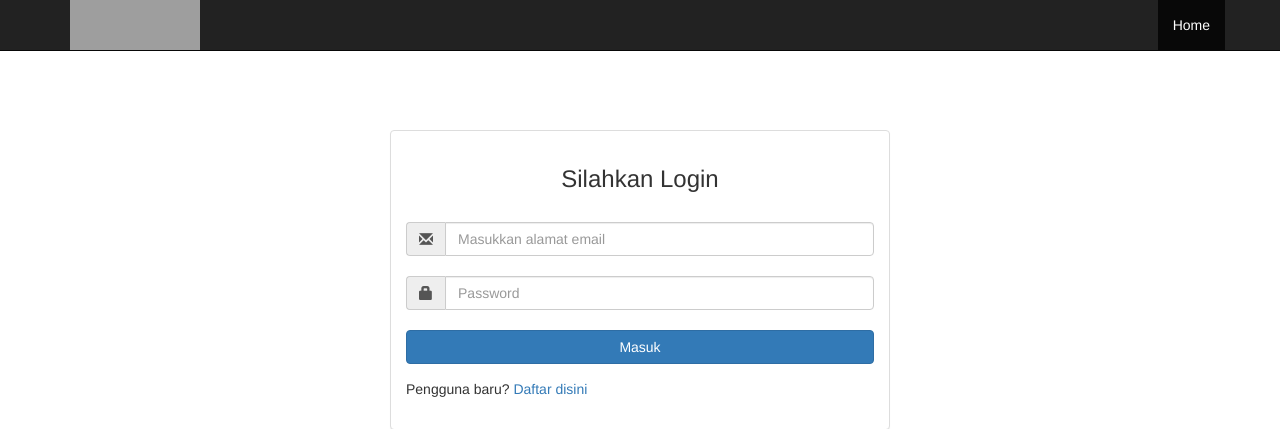
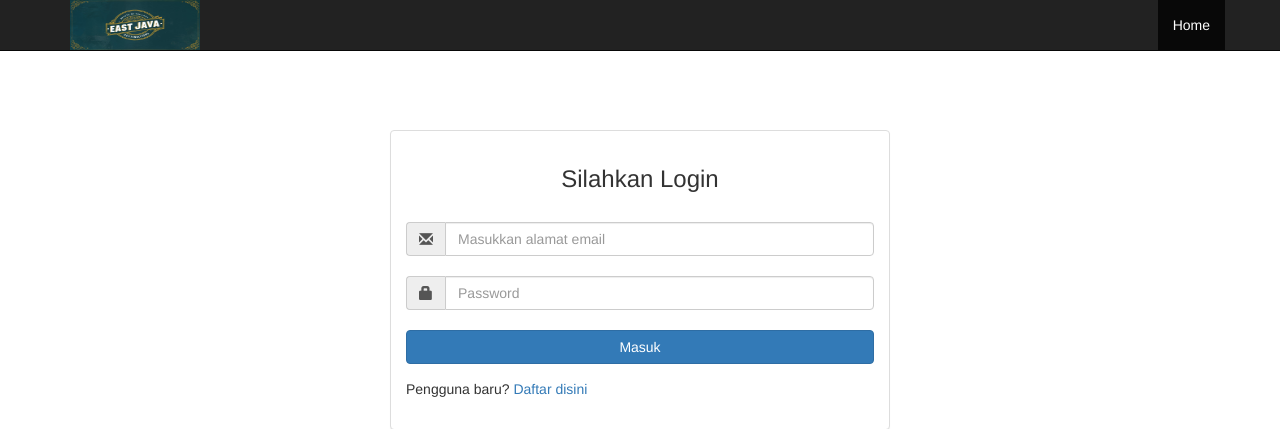
Before and after one commit to mulyani07/UAS-PEMWEB, a PHP site: page /login.php in a window 1280 px wide. Shown: the top 429 px of the page. Run offline with PHP 8.4, Linux system fonts and the light colour scheme; some libraries are stand-ins or nearby versions; grey boxes are pictures that could not be loaded.

Commit message:
fix login image logo

```diff
--- a/login.php
+++ b/login.php
@@ -53,7 +53,7 @@ if(!empty($sesiData['status']['msg'])){
                     <span class="icon-bar"></span>
                     <span class="icon-bar"></span>
                 </button>
-                <a  href="index.php"><img src="images/dj1.png" style="width:130px; height: 50px"></a>
+                <a  href="index.php"><img src="images/destinasijatim.jpg" style="width:130px; height: 50px"></a>
             </div>
              <!-- Collect the nav links, forms, and other content for toggling -->
             <div class="collapse navbar-collapse" id="bs-example-navbar-collapse-1">
```
